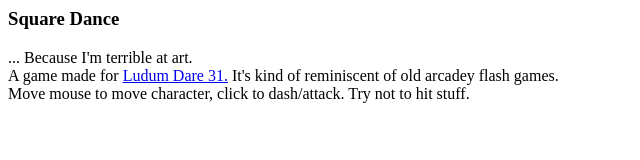
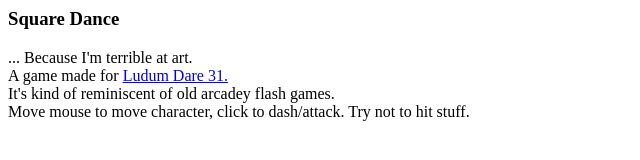
Before and after one commit to Chaosed0/LD31, a website: page public/index.html in a window 1280 px wide. Shown: the whole page, without its empty margins (0-640 px from the left). Drawn offline with Linux system fonts and the light colour scheme.

Commit message:
line break

```diff
--- a/public/index.html
+++ b/public/index.html
@@ -8,7 +8,7 @@
         <div id='game'></div>
         <h3>Square Dance</h3>
         <p>... Because I'm terrible at art.<br/>
-        A game made for <a href="http://ludumdare.com/compo/">Ludum Dare 31.</a>
+        A game made for <a href="http://ludumdare.com/compo/">Ludum Dare 31.</a><br/>
         It's kind of reminiscent of old arcadey flash games.<br/>
         Move mouse to move character, click to dash/attack. Try not to hit stuff.</p>
     </body>
```
